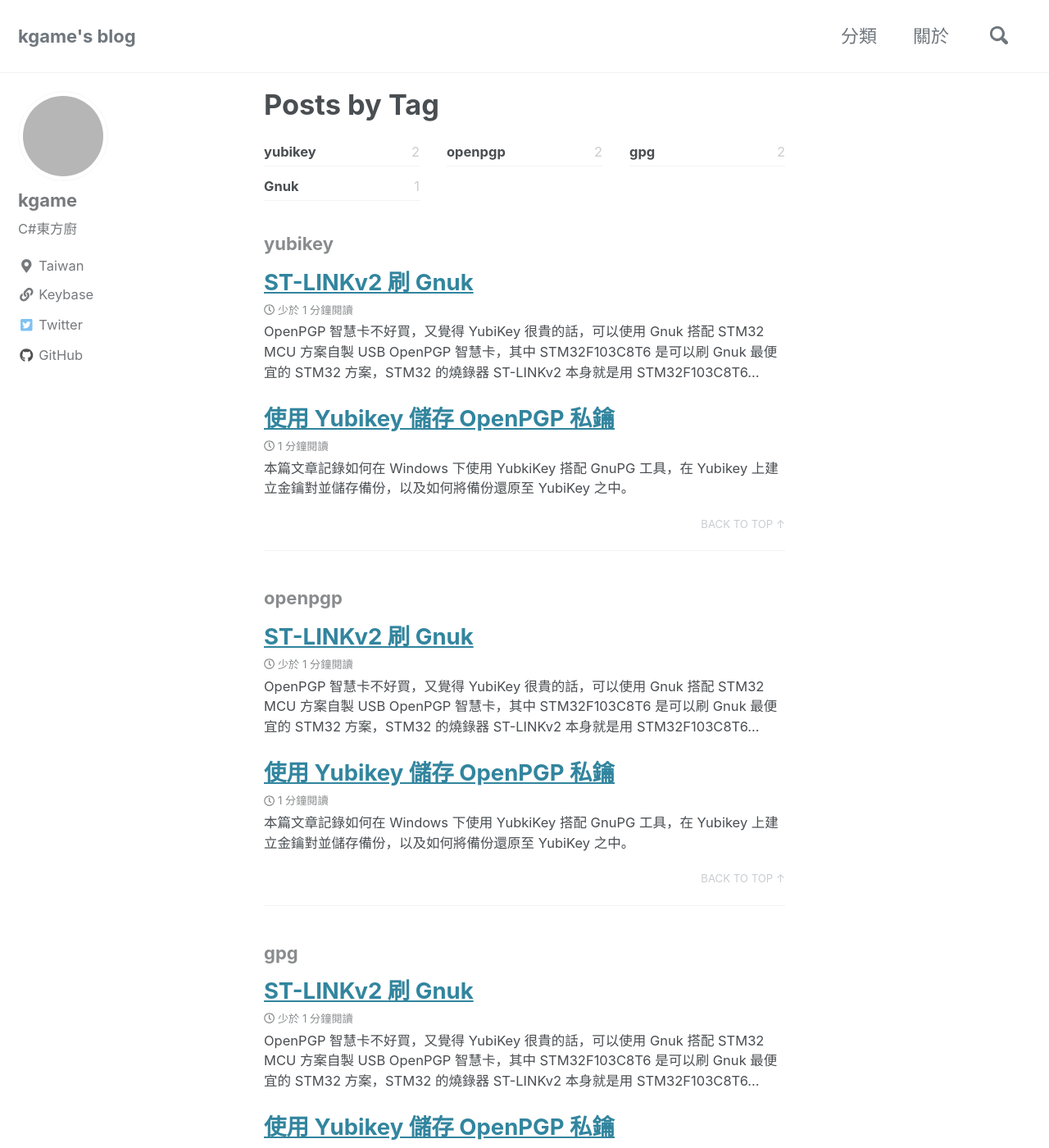
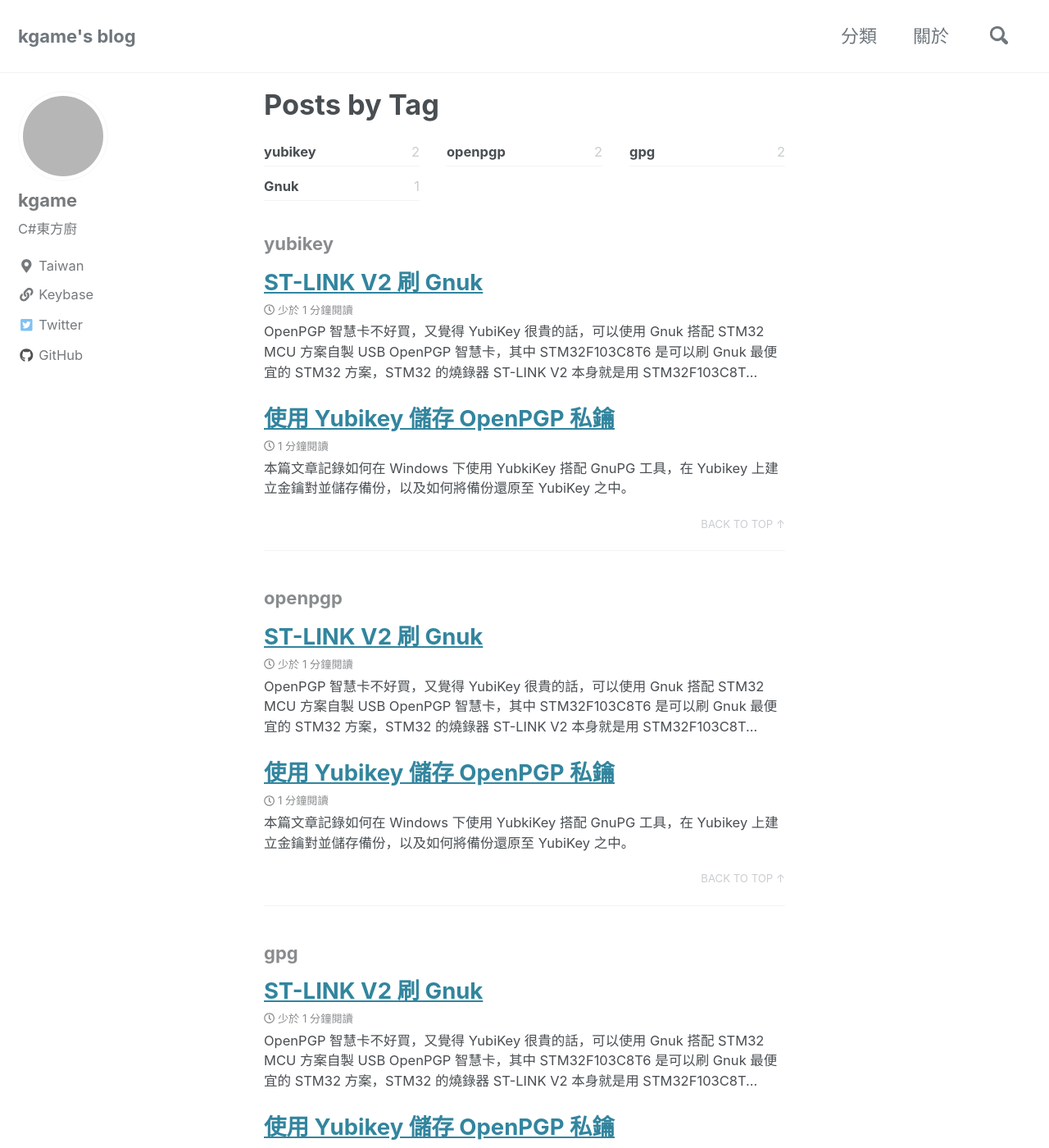
Before and after one commit to kgamecarter/kgamecarter.github.io, a Jekyll site: the page built from _pages/tag-archive.md, in a window 1280 px wide and 1400 px high. Shown: the whole window at 82% size. Built offline with Jekyll 4.4.1, drawn with Linux system fonts in a browser that asks for light colours; cached includes are drawn as plain includes; nearby versions of some CDN libraries; comment, search, counter and statistics services are not loaded; a style sheet for code colours, icons or effects is not loaded; some of the changed text lies outside the part shown; grey boxes are pictures that could not be loaded.

Commit message:
硬體準備

```diff
--- a/_posts/2019-04-16-stm32-gnuk.md
+++ b/_posts/2019-04-16-stm32-gnuk.md
@@ -1,5 +1,5 @@
 ---
-title:  "ST-LINKv2 刷 Gnuk"
+title:  "ST-LINK V2 刷 Gnuk"
 date:   2019-04-16 17:47:00 +0800
 categories:
   - GnuPG
@@ -10,11 +10,12 @@ tag:
   - Gnuk
 toc: true
 ---
-OpenPGP 智慧卡不好買，又覺得 YubiKey 很貴的話，可以使用 Gnuk 搭配 STM32 MCU 方案自製 USB OpenPGP 智慧卡，其中 STM32F103C8T6 是可以刷 Gnuk 最便宜的 STM32 方案，STM32 的燒錄器 ST-LINKv2 本身就是用 STM32F103C8T6 MCU 而且已經是 USB Dongle 外型，不如就是直把 ST-LINKv2 刷成 OpenPGP 智慧卡吧。
+OpenPGP 智慧卡不好買，又覺得 YubiKey 很貴的話，可以使用 Gnuk 搭配 STM32 MCU 方案自製 USB OpenPGP 智慧卡，其中 STM32F103C8T6 是可以刷 Gnuk 最便宜的 STM32 方案，STM32 的燒錄器 ST-LINK V2 本身就是用 STM32F103C8T6 MCU 而且已經是 USB Dongle 外型，不如就是直把 ST-LINK V2 刷成 OpenPGP 智慧卡吧，淘寶上一個 ST-LINK V2 只要約12rmb上下。
 
 Gnuk 的韌體大小約 110kb，STM32F103C8T6 在硬體規格上的 64KB flash 空間其實是不符合 Gnuk 的需求規格的，但因為意法半導體直接用 128kb 充當 64kb，所以讓 STM32F103C8T6 有機會成功刷入 Gnuk 韌體。
 
 ## 硬體準備
+兩隻 ST-LINK V2 或是一台 J-Link + ST-LINK V2，以下教學使用 J-Link + ST-LINK V2，想使用 ST-LINK V2 燒錄 ST-LINK V2 可以看最下面的參考資料。
 
 USB 頭端
 - VCC
```
